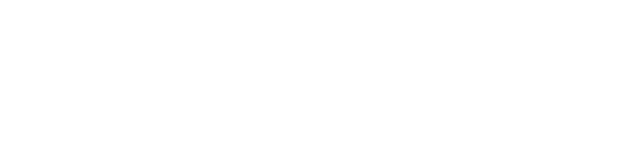
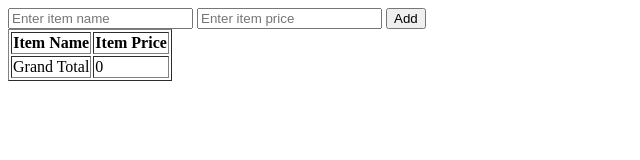
Before and after one commit to acciojob/shopping-cart-2-king-sovan, a website: page main.html in a window 1280 px wide. Shown: the whole page, without its empty margins (0-640 px from the left). Drawn offline with Linux system fonts and the light colour scheme.

Commit message:
created a submission

```diff
--- a/main.html
+++ b/main.html
@@ -8,6 +8,27 @@
 
 <body>
 	<!-- the entire body must be written by student -->
+	<input type="text" id="item-name-input" placeholder="Enter item name">
+	<input type="number" id="item-price-input" placeholder="Enter item price">
+	<button onClick="addItem()">Add</button>
+
+	<table border="1">
+		<thead>
+			<tr>
+				<th>Item Name</th>
+				<th>Item Price</th>
+			</tr>
+		</thead>
+		<tbody id="table-body">
+			<!-- Items will be added here -->
+		</tbody>
+		<tfoot>
+			<tr>
+				<td>Grand Total</td>
+				<td data-ns-test="grandTotal">0</td>
+			</tr>
+		</tfoot>
+	</table>
     <script type="text/javascript" src="./script.js">
 </script>
 
--- a/script.js
+++ b/script.js
@@ -1 +1,36 @@
 //your code here
+let grandTotal = 0;
+
+function addItem() {
+	const nameInput = document.getElementById("item-name-input");
+	const priceInput = document.getElementById("item-price-input");
+
+	const itemName = nameInput.value.trim();
+	const itemPrice = parseFloat(priceInput.value);
+
+	if (itemName === "" || isNaN(itemPrice) || itemPrice <= 0) {
+		alert("Please enter valid item name and price");
+		return;
+	}
+
+	const tr = document.createElement("tr");
+
+	const tdName = document.createElement("td");
+	tdName.setAttribute("data-ns-test", "item-name");
+	tdName.innerText = itemName;
+
+	const tdPrice = document.createElement("td");
+	tdPrice.setAttribute("data-ns-test", "item-name");
+	tdPrice.innerText = itemPrice;
+
+	tr.appendChild(tdName);
+	tr.appendChild(tdPrice);
+
+	document.getElementById("table-body").appendChild(tr);
+
+	grandTotal += itemPrice;
+	document.querySelector("[data-ns-test='grandTotal']").innerText = grandTotal;
+
+	nameInput.value = "";
+	priceInput.value = "";
+}
```
